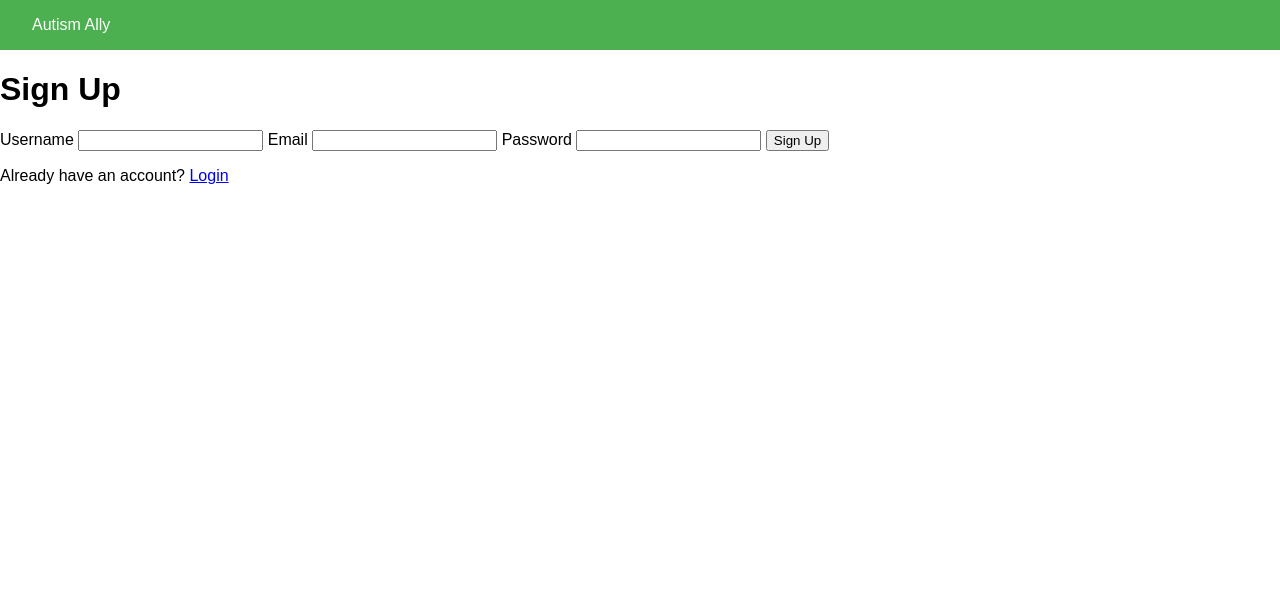
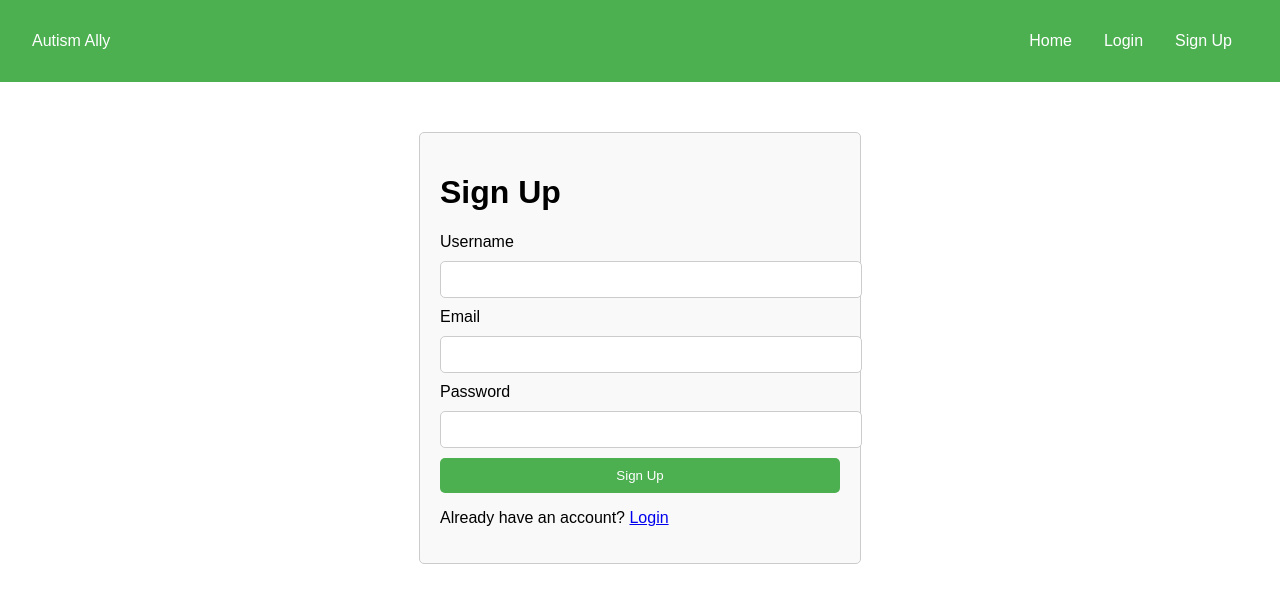
Before and after one commit to lisacharuma/autism-ally, a Flask app: page /signup in a window 1280 px wide. Shown: the top 603 px of the page. Run offline with Flask 3, Linux system fonts and the light colour scheme.

```diff
--- a/api/blueprint.py
+++ b/api/blueprint.py
@@ -6,5 +6,5 @@ app_views = Blueprint('app_views', __name__, url_prefix='/api')
 
 from .users import *
 from .resources import *
-from .discussion_posts import *
+from .posts import *
 from success_stories import *
--- a/api/models.py
+++ b/api/models.py
@@ -9,7 +9,7 @@ class User(db.Model):
     username = db.Column(db.String(150), nullable=False, unique=True)
     email = db.Column(db.String(150), nullable=False, unique=True)
     password = db.Column(db.String(150), nullable=False)
-    posts = db.relationship('DiscussionPost', backref='author', lazy=True)
+    posts = db.relationship('Post', backref='author', lazy=True)
 
 #Resource Model
 class Resource(db.Model):
@@ -37,7 +37,9 @@ class SuccessStory(db.Model):
     content = db.Column(db.Text, nullable=False)
 
 
-class DiscussionPost(db.Model):
+class Post(db.Model):
     id = db.Column(db.Integer, primary_key=True)
     user_id = db.Column(db.Integer, db.ForeignKey('user.id'), nullable=False)
     content = db.Column(db.Text, nullable=False)
+    title = db.Column(db.String(200), nullable=False)
+    user = db.relationship('User', backref=db.backref('posts', lazy=True))
--- a/app.py
+++ b/app.py
@@ -4,7 +4,7 @@ from api.db import db        #imports the database setup
 from api.models import ma
 from flask_cors import CORS  # Import the CORS module
 import os
-from api.models import User, Resource, SuccessStory, DiscussionPost
+from api.models import User, Resource, SuccessStory, Post
 
 
 # the application factory
--- /dev/null
+++ b/static/css/auth.css
@@ -0,0 +1,33 @@
+.auth-container {
+    max-width: 400px;
+    margin: 50px auto;
+    padding: 20px;
+    border: 1px solid #ccc;
+    border-radius: 5px;
+    background-color: #f9f9f9;
+}
+.auth-container h2 {
+    text-align: center;
+    margin-bottom: 20px;
+}
+.auth-container input[type="text"],
+.auth-container input[type="email"],
+.auth-container input[type="password"] {
+    width: 100%;
+    padding: 10px;
+    margin: 10px 0;
+    border: 1px solid #ccc;
+    border-radius: 5px;
+}
+.auth-container button {
+    width: 100%;
+    padding: 10px;
+    background-color: #4CAF50;
+    border: none;
+    color: white;
+    border-radius: 5px;
+    cursor: pointer;
+}
+.auth-container button:hover {
+    background-color: #0056b3;
+}
--- a/templates/auth.html
+++ b/templates/auth.html
@@ -5,10 +5,20 @@
     <meta name="viewport" content="width=device-width, initial-scale=1.0" />
     <title>{{ action }} - Autism Ally</title>
     <link rel="stylesheet" href="static/css/styles.css">
+    <link rel="stylesheet" href="static/css/auth.css">
 </head>
 <body>
-    <header>Autism Ally</header>
-    <main>
+    <header>
+	 <p>Autism Ally</p>
+	 <nav>
+	     <ul>
+	     	<li><a href="/">Home</a></li>
+	     	<li><a href="/login">Login</a></li>
+	     	<li><a href="/signup">Sign Up</a></li>
+	     </ul>
+	 </nav>
+    </header>
+    <main class="auth-container">
 	    <h1>{{ action }}</h1>
 	    <form action="{{ url }}" method="POST">
 		    <label for="username">Username</label>
--- a/templates/index.html
+++ b/templates/index.html
@@ -11,6 +11,8 @@
 		<nav>
 			<ul>
 				<li><a href="#hero">Home</a></li>
+				<li><a href="/login">Login</a></li>
+				<li><a href="/signup">Sign Up</a></li>
 				<li><a href="#about">About</a></li>
 				<li><a href="#features">Features</a></li>
 				<li><a href="#resources">Resources</a></li>
```
Also changed, not shown: static/css/dashboard.css (added, +31 -0 lines), templates/dashboard.html (+61 -9 lines), api/users.py (added), autism_ally.db, resources.py (added), 1 other file.
